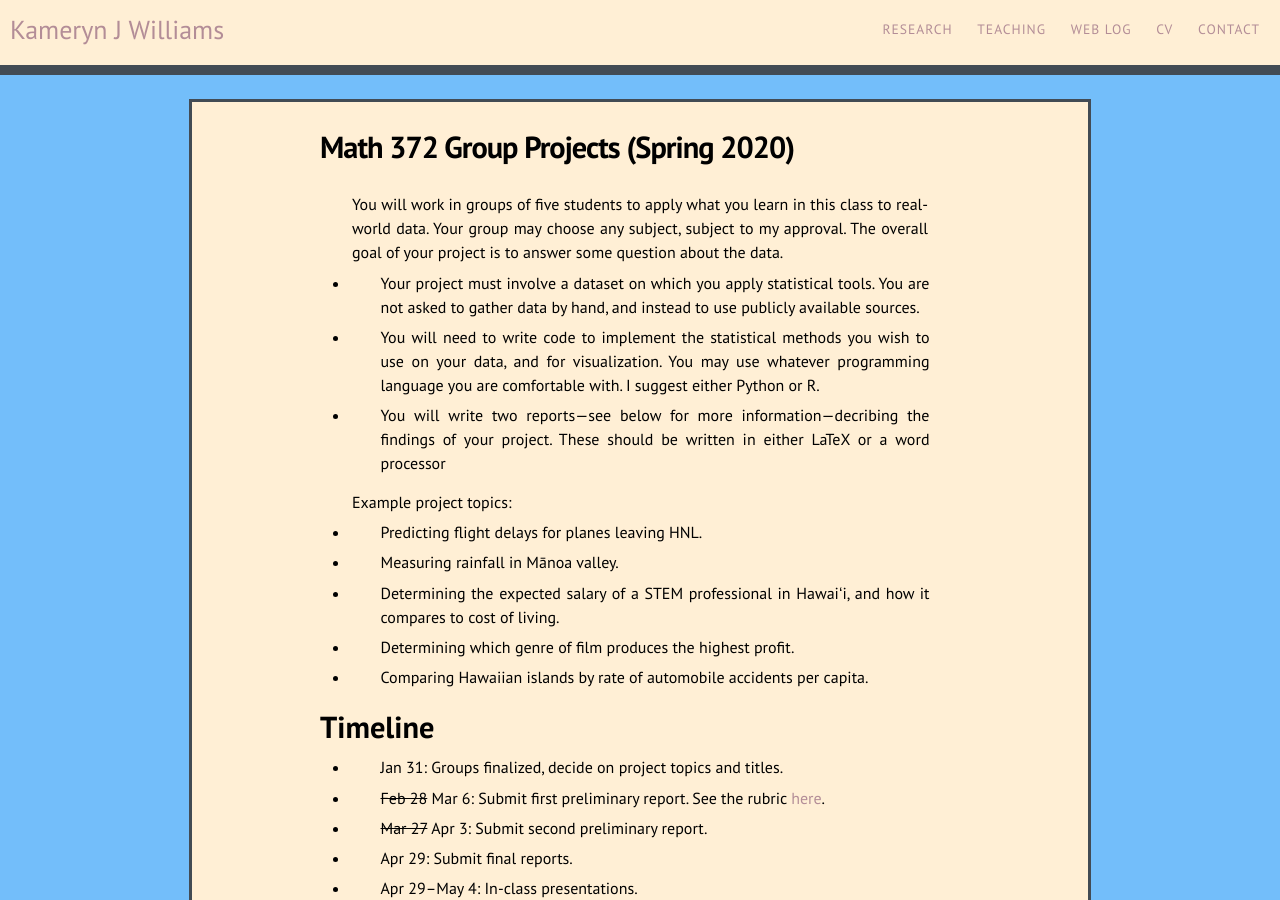
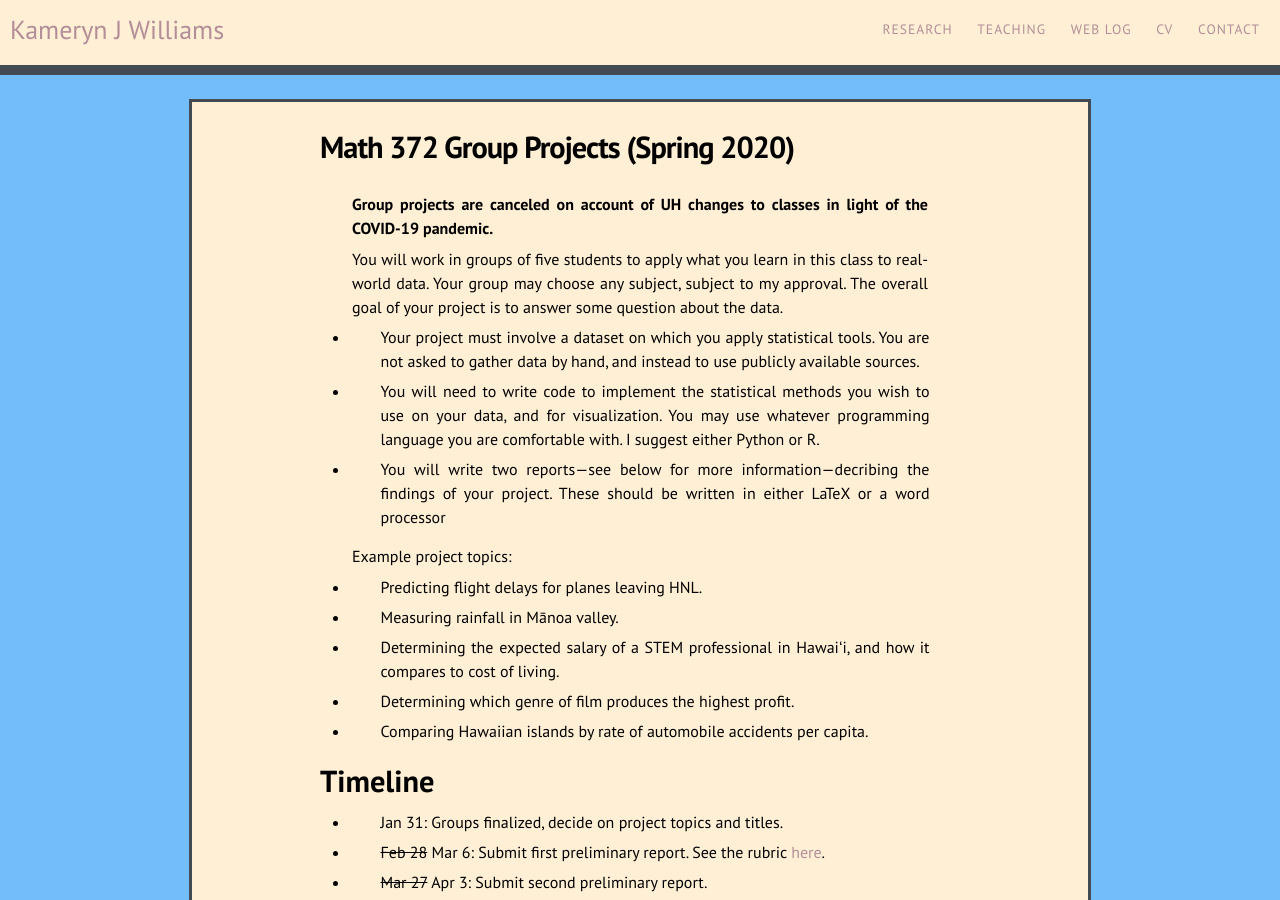
Before and after one commit to kamerynjw/kamerynjw.github.io, a Jekyll site: the page built from teaching/2020/math372/group-project.md, in a window 1280 px wide and 900 px high. Built offline with Jekyll 4.4.1, drawn with Linux system fonts in a browser that asks for light colours; nearby versions of some CDN libraries.

Commit message:
canceling group projects

```diff
--- a/teaching/2020/math372/group-project.md
+++ b/teaching/2020/math372/group-project.md
@@ -4,6 +4,9 @@ title: "Math 372 Group Projects (Spring 2020)"
 permalink: /teaching/2020/math372/group-project/
 parent: /teaching/2020/math372/
 ---
+
+**Group projects are canceled on account of UH changes to classes in light of the COVID-19 pandemic.**
+
 
 You will work in groups of five students to apply what you learn in this class to real-world data. Your group may choose any subject, subject to my approval. The overall goal of your project is to answer some question about the data.
 
```
